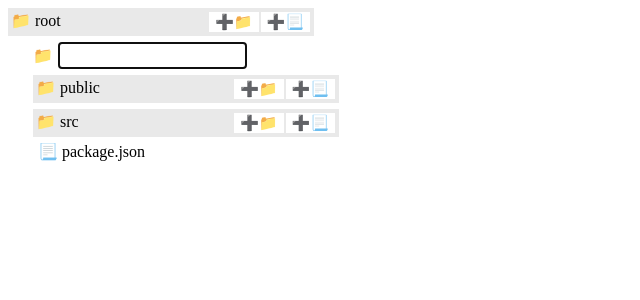
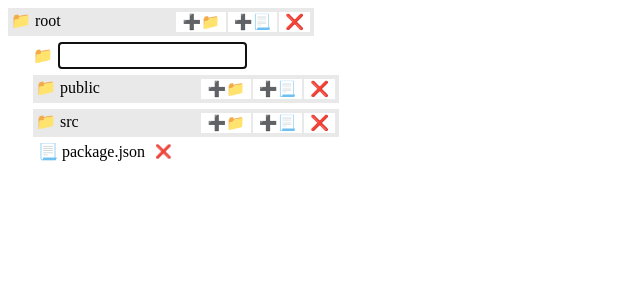
Before and after one commit to Pancratzia/Pancratzfrontend-mini-challenges, a React app in the folder 13-FileExplorer/: page / in a window 1280 px wide. Both pictures are taken after a click on the button "➕📁". Shown: the top 300 px of the page, without its empty margins (0-640 px from the left). Built offline with nearby package versions, Linux system fonts and the light colour scheme; the HTML template or start-up script is replaced by a standard one.

Commit message:
Deleting node

```diff
--- a/13-FileExplorer/src/App.jsx
+++ b/13-FileExplorer/src/App.jsx
@@ -7,7 +7,7 @@ import useTraverseTree from './hooks/use-traverse-tree';
 function App() {
 
   const [explorerData, setExplorerData] = useState(explorer);
-  const { insertNode } = useTraverseTree();
+  const { insertNode, deleteNode } = useTraverseTree();
 
   const handleInsertNode = (folderId, item, isFolder) => {
     const finalTree = insertNode(explorerData, folderId, item, isFolder);
@@ -15,9 +15,14 @@ function App() {
     setExplorerData(finalTree);
   }
 
+  const handleDeleteNode = (nodeId) => {
+    const finalTree = deleteNode(explorerData, nodeId);
+    setExplorerData(finalTree);
+  }
+
   return (
     <div className="App">
-      <Folder handleInsertNode={handleInsertNode} explorer={explorerData} />
+      <Folder handleInsertNode={handleInsertNode} explorer={explorerData} handleDeleteNode={handleDeleteNode} />
     </div>
   )
 }
--- a/13-FileExplorer/src/components/Folder.jsx
+++ b/13-FileExplorer/src/components/Folder.jsx
@@ -1,6 +1,6 @@
 import { useState } from "react";
 
-const Folder = ({ explorer, handleInsertNode }) => {
+const Folder = ({ explorer, handleInsertNode, handleDeleteNode }) => {
   const [expand, setExpand] = useState(false);
   const [showInput, setShowInput] = useState({
     visible: false,
@@ -12,18 +12,24 @@ const Folder = ({ explorer, handleInsertNode }) => {
     setExpand(true);
     setShowInput({
       visible: true,
-      isFolder
-    })
+      isFolder,
+    });
   };
 
   const onAddFolder = (e) => {
-    if(e.keyCode === 13 && e.target.value) {
-        handleInsertNode(explorer.id, e.target.value, showInput.isFolder)
+    if (e.keyCode === 13 && e.target.value) {
+      handleInsertNode(explorer.id, e.target.value, showInput.isFolder);
       setShowInput({
-          ...showInput, visible: false
-      })
+        ...showInput,
+        visible: false,
+      });
     }
-  }
+  };
+
+  const handleDelete = (e) => {
+    e.stopPropagation();
+    handleDeleteNode(explorer.id);
+  };
 
   if (explorer.isFolder) {
     return (
@@ -38,6 +44,7 @@ const Folder = ({ explorer, handleInsertNode }) => {
           <div>
             <button onClick={(e) => handleNewFolder(e, true)}>➕📁</button>
             <button onClick={(e) => handleNewFolder(e, false)}>➕📃</button>
+            <button onClick={handleDelete}>❌</button>
           </div>
         </div>
         <div style={{ display: expand ? "block" : "none", marginLeft: "25px" }}>
@@ -45,23 +52,35 @@ const Folder = ({ explorer, handleInsertNode }) => {
             <div className="inputContainer">
               <span>{showInput.isFolder ? "📁" : "📃"}</span>
               <input
-               className="inputContainer__input"
-               type="text"
-               autoFocus
-               onKeyDown={onAddFolder}
-               onBlur={()=>setShowInput({...showInput, visible: false})}
-               />
+                className="inputContainer__input"
+                type="text"
+                autoFocus
+                onKeyDown={onAddFolder}
+                onBlur={() => setShowInput({ ...showInput, visible: false })}
+              />
             </div>
           )}
 
           {explorer.items.map((item) => {
-            return <Folder key={item.id} explorer={item} handleInsertNode={handleInsertNode} />;
+            return (
+              <Folder
+                key={item.id}
+                explorer={item}
+                handleInsertNode={handleInsertNode}
+                handleDeleteNode={handleDeleteNode}
+              />
+            );
           })}
         </div>
       </div>
     );
   } else {
-    return <span className="file">📃 {explorer.name}</span>;
+    return (
+      <div className="file__container">
+        <span className="file">📃 {explorer.name}</span>
+        <button onClick={handleDelete}>❌</button>
+      </div>
+    );
   }
 };
 
--- a/13-FileExplorer/src/hooks/use-traverse-tree.jsx
+++ b/13-FileExplorer/src/hooks/use-traverse-tree.jsx
@@ -19,7 +19,20 @@ const useTraverseTree = () => {
     return {...tree, items: latestNode};
   }
 
-  return { insertNode };
+  function deleteNode(tree, nodeId) {
+    if (tree.id === nodeId) {
+      return null;
+    }
+
+    const updatedItems = tree.items.map((item) => deleteNode(item, nodeId)).filter(Boolean);
+
+    return {
+      ...tree,
+      items: updatedItems,
+    };
+  }
+
+  return { insertNode, deleteNode };
 };
 
 export default useTraverseTree;
--- a/13-FileExplorer/src/styles.css
+++ b/13-FileExplorer/src/styles.css
@@ -12,11 +12,25 @@
     margin: 0 5px 2px 0;
 }
 
+.file__container{
+    display: flex;
+    align-items: center;
+    gap: 5px;
+}
+
 .file{
     margin-top: 5px;
     padding-left: 5px;
     display: flex;
     flex-direction: column;
+}
+
+.file__container > button{
+    background-color: transparent;
+    margin-top: 5px;
+    padding-left: 5px;
+    border: none;
+    cursor: pointer;
 }
 
 .folder > div > button {
```
